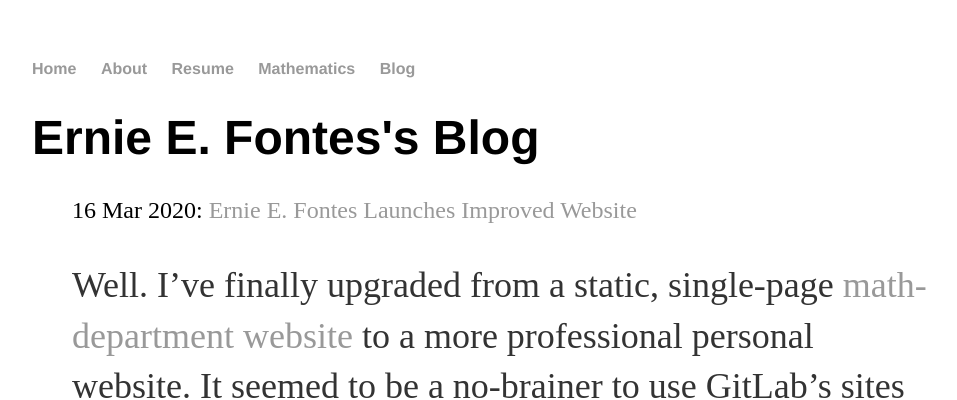
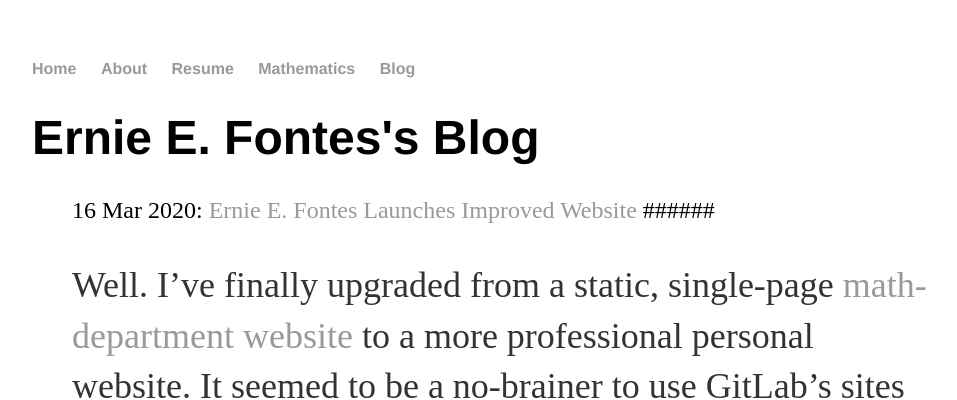
Before and after one commit to erniefontes/erniefontes.github.io, a Jekyll site: the page built from blog/index.html, in a window 1280 px wide. Shown: the top 400 px of the page, without its empty margins (160-1117 px from the left). Built offline with Jekyll 4.4.1, drawn with Linux system fonts in a browser that asks for light colours.

Commit message:
blog format

```diff
--- a/blog/index.html
+++ b/blog/index.html
@@ -8,6 +8,6 @@
       {% for post in site.posts %}
         <li><span>{{ post.date | date_to_string }}</span>: <a href="{{
           post.url }}" title = "{{ post.title }}">{{ post.title }}</a>
-        <p>{{ post.excerpt }}</p></li>
+        ###### {{ post.excerpt }} </li>
       {% endfor %}
   </ul>
```
